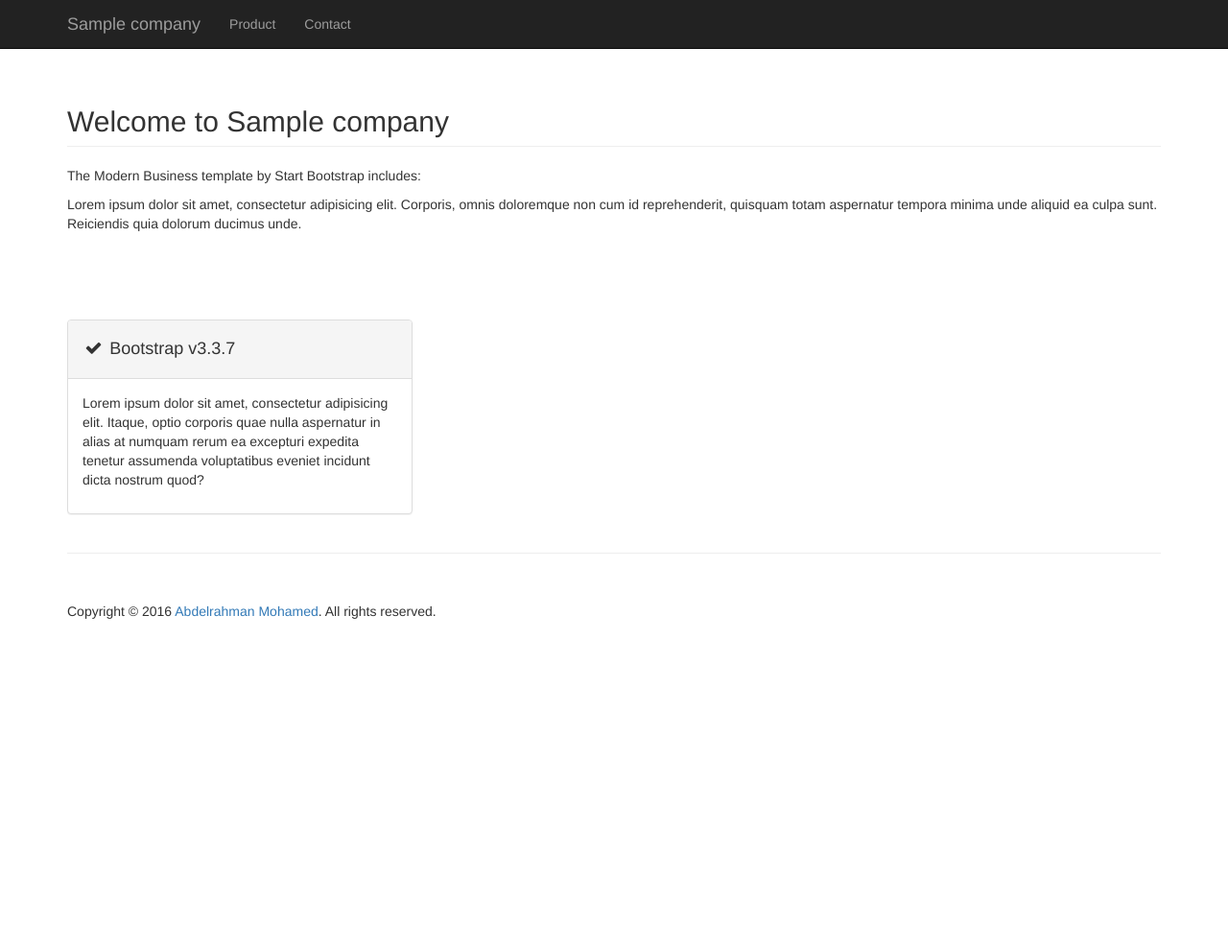
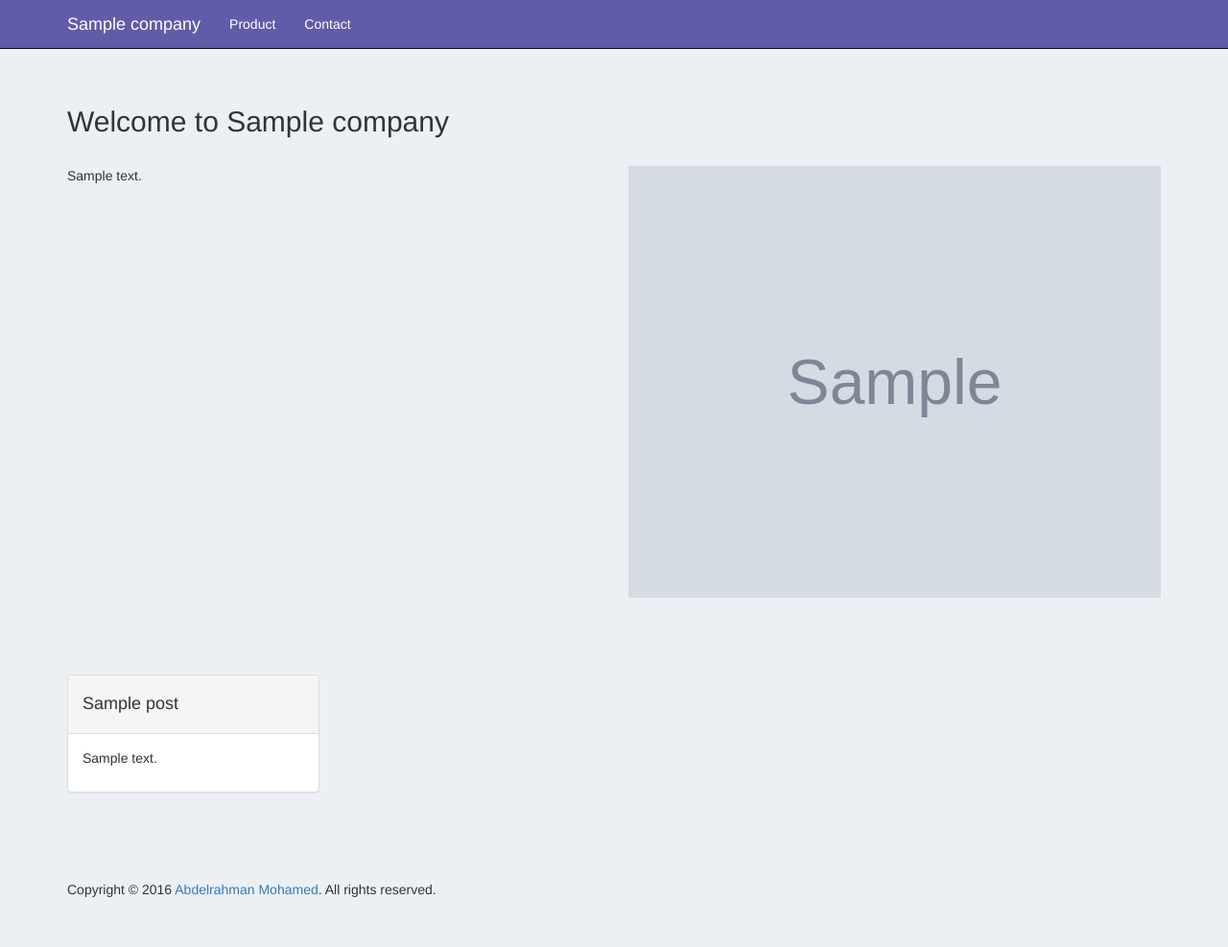
Before and after one commit to abdofawzi5/Store, a Django app: page / in a window 1280 px wide. Shown: the whole page at 96% size. Before the commit the page ends 645 px from the top, so only its background shows below. Run offline with Django 3.2, Linux system fonts and the light colour scheme; tables that the repository leaves empty hold one stand-in row (values such as "Sample post"); grey boxes marked "Sample" are stand-in pictures; some libraries are stand-ins or nearby versions.

Commit message:
finish index page

```diff
--- a/Website/models.py
+++ b/Website/models.py
@@ -33,3 +33,15 @@ class Advertisement(models.Model):
     class Meta:
         verbose_name = _('advertisement')
         verbose_name_plural = _('Advertisements')
+
+class Post(models.Model):
+    title = models.CharField(max_length = LONG_NAME_LENGTH, verbose_name = _('Title'))
+    detail = models.CharField(max_length = SHORT_TEXT_LENGTH, verbose_name = _('Detail'))
+    the_date = models.DateTimeField(default=datetime.now,verbose_name = _('Date and Time'))
+
+    def __unicode__(self):
+        return unicode(self.title)
+
+    class Meta:
+        verbose_name = _('Post')
+        verbose_name_plural = _('Posts')
--- a/Website/views.py
+++ b/Website/views.py
@@ -1,12 +1,14 @@
 from django.shortcuts import render
 from Company.models import Company
-from Website.models import Message, Advertisement
+from Website.models import Message, Advertisement, Post
 from Product.views import allProductWithCategory
 import json
 
 def index(request):
     context = {}
     context['company'] = Company.objects.all()[0]
+    context['ads'] = Advertisement.objects.all()
+    context['posts'] = Post.objects.all()
     return render(request, 'website/index.html',context)
 
 def products(request):
--- a/templates/website/index.html
+++ b/templates/website/index.html
@@ -1,7 +1,10 @@
 {% extends "website/website_layout.html" %}
+{% load staticfiles %}
+
 {%block title%}| Product{%endblock%}
 
 {%block main_containt%}
+
     <!-- Page Content -->
     <div class="container">
 
@@ -10,28 +13,36 @@
             <div class="col-lg-12">
                 <h2 class="page-header">Welcome to {{company.name}}</h2>
             </div>
+            {% if company.logo %}
+                <div class="col-md-6">
+            {%else%}
                 <div class="col-md-12">
-                <p>The Modern Business template by Start Bootstrap includes:</p>
-                Lorem ipsum dolor sit amet, consectetur adipisicing elit. Corporis, omnis doloremque non cum id reprehenderit, quisquam totam aspernatur tempora minima unde aliquid ea culpa sunt. Reiciendis quia dolorum ducimus unde.</p>
+            {% endif %}
+                <p>{{company.long_description}}</p>
             </div>
+            {% if company.logo %}
+                <div class="col-md-6">
+                    <img class="img-responsive" src="{{company.logo.url}}" style="width:700px;height:450px;margin-left:auto;margin-right:auto;">
+                </div>
+            {% endif %}
         </div>
         <!-- /.row -->
         <br><br><br><br>
 
         <!-- Marketing Icons Section -->
         <div class="row">
-
-            <div class="col-md-4">
+            {% for post in posts %}
+                <div class="col-md-3">
                     <div class="panel panel-default">
                         <div class="panel-heading">
-                        <h4><i class="fa fa-fw fa-check"></i> Bootstrap v3.3.7</h4>
+                            <h4>{{post.title}}</h4>
                         </div>
                         <div class="panel-body">
-                        <p>Lorem ipsum dolor sit amet, consectetur adipisicing elit. Itaque, optio corporis quae nulla aspernatur in alias at numquam rerum ea excepturi expedita tenetur assumenda voluptatibus eveniet incidunt dicta nostrum quod?</p>
+                            <p>{{post.detail}}</p>
                         </div>
                     </div>
                 </div>
-
+            {% endfor %}
         </div>
         <!-- /.row -->
 
--- a/templates/website/website_layout.html
+++ b/templates/website/website_layout.html
@@ -25,10 +25,10 @@
 
 </head>
 
-<body>
+<body style="background-color:#ecf0f5">
 
     <!-- Navigation -->
-    <nav class="navbar navbar-inverse navbar-fixed-top" role="navigation">
+    <nav class="navbar navbar-inverse navbar-fixed-top" role="navigation" style="background-color:#605ca8;color:#fff !important;">
         <div class="container">
             <!-- Brand and toggle get grouped for better mobile display -->
             <div class="navbar-header">
@@ -38,16 +38,16 @@
                     <span class="icon-bar"></span>
                     <span class="icon-bar"></span>
                 </button>
-                <a class="navbar-brand" href="/">{{company.name}}</a>
+                <a class="navbar-brand" href="/" style="color:#fff !important;">{{company.name}}</a>
             </div>
             <!-- Collect the nav links, forms, and other content for toggling -->
             <div class="collapse navbar-collapse" id="bs-example-navbar-collapse-1">
-                <ul class="nav navbar-nav">
+                <ul class="nav navbar-nav" >
                     <li>
-                        <a href="/products">Product</a>
+                        <a href="/products" style="color:#fff !important;">Product</a>
                     </li>
                     <li>
-                        <a href="/contact">Contact</a>
+                        <a href="/contact" style="color:#fff !important;">Contact</a>
                     </li>
                 </ul>
             </div>
```
Also changed, not shown: Website/admin.py (+11 -1 lines). Lines whose indentation alone changed are shown as unchanged.
